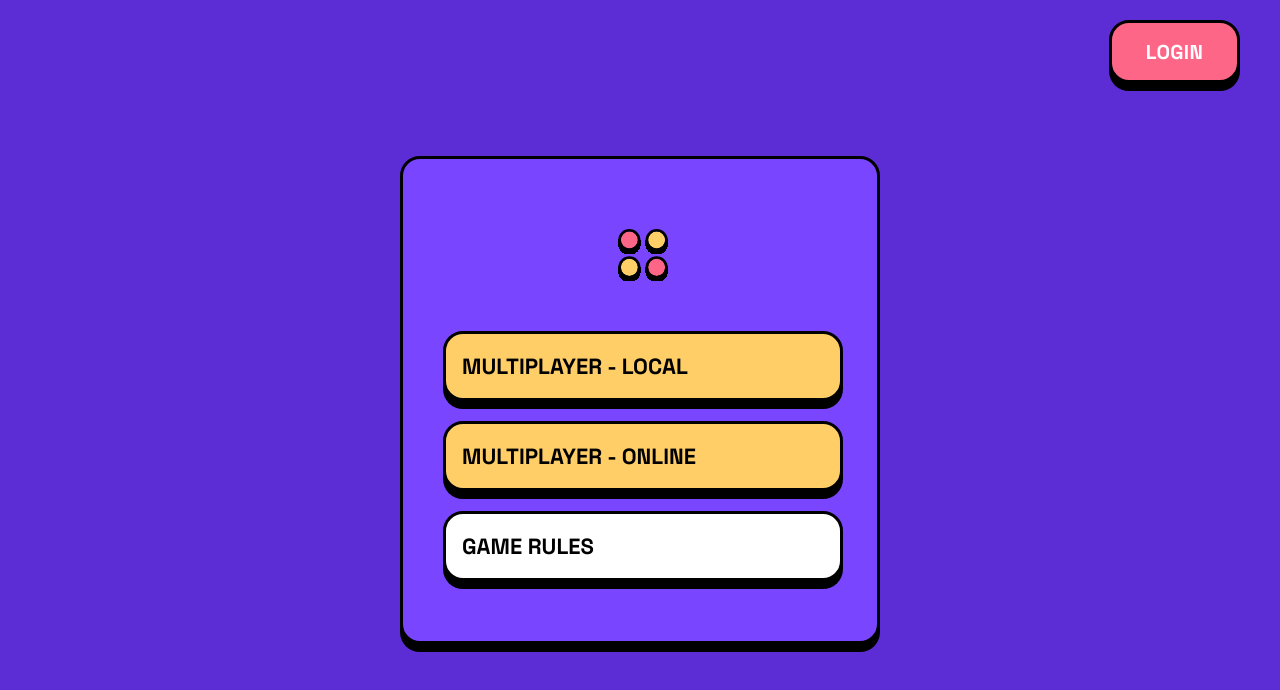
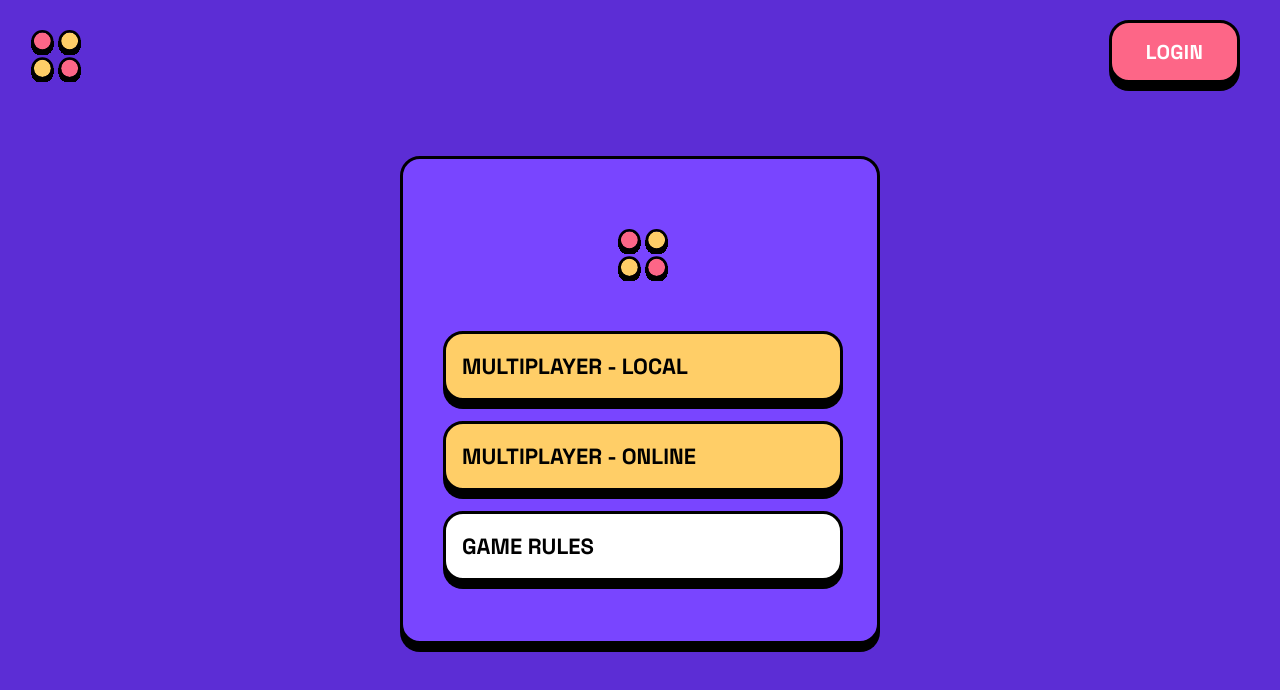
Before and after one commit to MarekBombera/connect_four, a Next.js app: page / in a window 1280 px wide. Shown: the top 690 px of the page. Built offline with nearby package versions, Linux system fonts and the light colour scheme; no server answers.

Commit message:
style: small style updates

```diff
--- a/app/profile/parts/dashboard/index.tsx
+++ b/app/profile/parts/dashboard/index.tsx
@@ -1,3 +1,5 @@
+'use client'
+
 import { FC } from 'react'
 import { useAuth } from '~/features/auth/hooks/use-auth'
 import { Avatar, Info, Label, ProfileInfo, StyledDashboard } from './styled'
--- a/src/components/navigation/index.tsx
+++ b/src/components/navigation/index.tsx
@@ -1,13 +1,19 @@
 import { FC } from 'react'
+import { Routes } from '~/features/constants/routes'
+import { Logo } from '~/features/ui/components/logo'
 import { UserInfo } from './parts/user-info'
 
-import { StyledNav } from './styled'
+import { Link, StyledNav } from './styled'
 
 type Props = {}
 
 export const Navigation: FC<Props> = ({}) => {
   return (
     <StyledNav>
+      <Link href={Routes.home}>
+        <Logo />
+      </Link>
+
       <UserInfo />
     </StyledNav>
   )
--- a/src/components/navigation/parts/user-info/index.tsx
+++ b/src/components/navigation/parts/user-info/index.tsx
@@ -1,3 +1,5 @@
+'use client'
+
 import { FC } from 'react'
 import { useAuth } from '~/features/auth/hooks/use-auth'
 import { ButtonSpinner } from '~/features/ui/components/spinner/styled'
--- a/src/components/navigation/styled.ts
+++ b/src/components/navigation/styled.ts
@@ -1,9 +1,23 @@
 'use client'
 
 import styled from 'styled-components'
+import { LinkTemplate } from '~/features/ui/components/link/styled'
 
 export const StyledNav = styled.nav`
-  display: grid;
+  display: flex;
+  justify-content: space-between;
   padding: 2rem 4rem;
   width: 100%;
 `
+
+export const Link = styled(LinkTemplate)`
+  display: grid;
+  height: min-content;
+  margin-top: 1rem;
+  translate: -1rem 0;
+  transition: all 0.5s ease-out;
+
+  &:hover {
+    transform: rotate(360deg);
+  }
+`
--- a/src/features/auth/hooks/use-auth/index.ts
+++ b/src/features/auth/hooks/use-auth/index.ts
@@ -1,5 +1,3 @@
-'use client'
-
 import type { User } from 'firebase/auth'
 import { useEffect, useState } from 'react'
 
```
Also changed, not shown: app/profile/parts/dashboard/styled.ts (+9 -8 lines).
